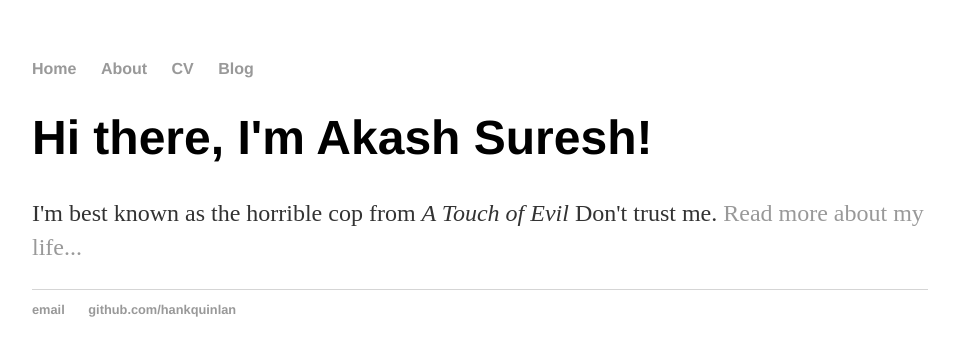
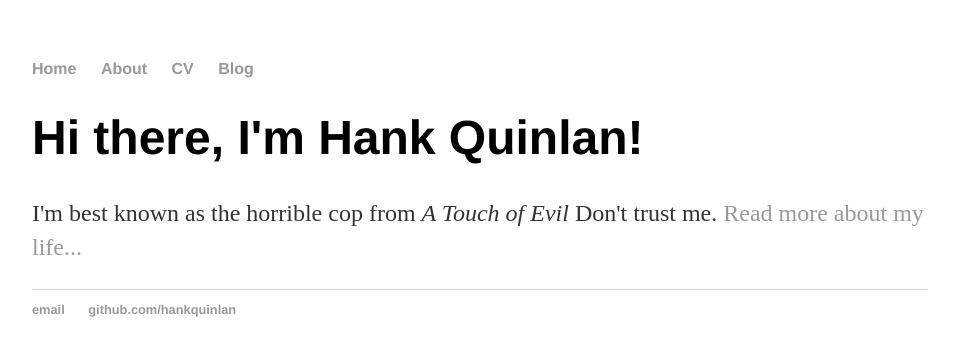
Before and after one commit to akash-suresh/travel-blog, a Jekyll site: the page built from index.html, in a window 1280 px wide. Shown: the top 356 px of the page, without its empty margins (160-1115 px from the left). Built offline with Jekyll 4.4.1, drawn with Linux system fonts in a browser that asks for light colours.

Commit message:
Update index.html

```diff
--- a/index.html
+++ b/index.html
@@ -1,30 +1,8 @@
-<!DOCTYPE html>
-<html>
-	<head>
-		<title>My Dad Pays For My Travels</title>
-		<!-- link to main stylesheet -->
-		<link rel="stylesheet" type="text/css" href="/css/main.css">
-	</head>
-	<body>
-		<nav>
-    		<ul>
-        		<li><a href="/">Home</a></li>
-	        	<li><a href="/about">About</a></li>
-        		<li><a href="/cv">CV</a></li>
-        		<li><a href="/blog">Blog</a></li>
-    		</ul>
-		</nav>
-		<div class="container">
-    		<div class="blurb">
-        		<h1>Hi there, I'm Akash Suresh!</h1>
-				<p>I'm best known as the horrible cop from <em>A Touch of Evil</em> Don't trust me. <a href="/about">Read more about my life...</a></p>
-    		</div><!-- /.blurb -->
-		</div><!-- /.container -->
-		<footer>
-    		<ul>
-        		<li><a href="mailto:hankquinlanhub@gmail.com">email</a></li>
-        		<li><a href="https://github.com/hankquinlan">github.com/hankquinlan</a></li>
-			</ul>
-		</footer>
-	</body>
-</html>
+---
+layout: default
+title: Hank Quinlan, Horrible Cop
+---
+<div class="blurb">
+	<h1>Hi there, I'm Hank Quinlan!</h1>
+	<p>I'm best known as the horrible cop from <em>A Touch of Evil</em> Don't trust me. <a href="/about">Read more about my life...</a></p>
+</div><!-- /.blurb -->
```
